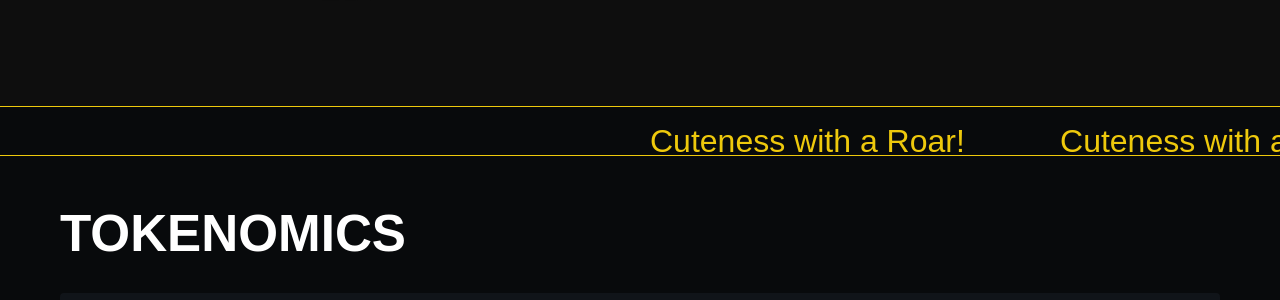
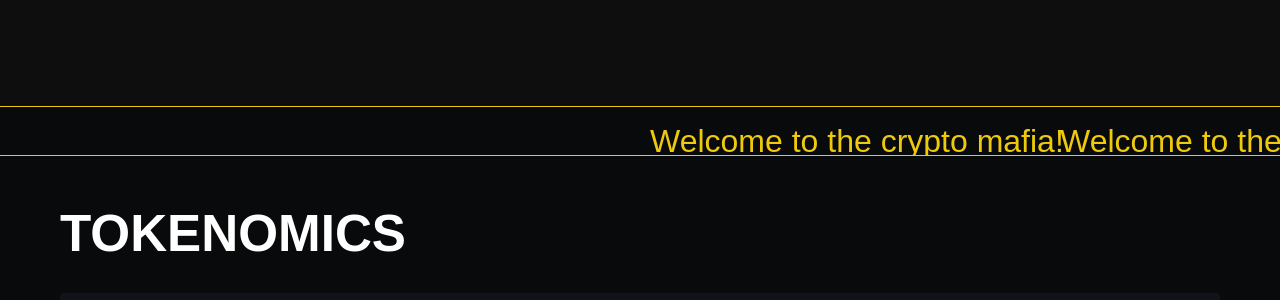
Before and after one commit to Beslan066/dogas, a plain HTML site: page index.html in a window 1280 px wide. Shown: the part 1638-1938 px from the top of the page. Drawn offline with Linux system fonts and the light colour scheme; a web font is replaced by a local one.

Commit message:
change carousel text

```diff
--- a/index.html
+++ b/index.html
@@ -89,12 +89,12 @@
 
      <div class="parent" style="border-bottom: 1px solid rgba(238,201,12,255); border-top: 1px solid rgba(238,201,12,255);">
         <div class="child">
-            <p>Cuteness with a Roar!</p>
-            <p>Cuteness with a Roar!</p>
-            <p>Cuteness with a Roar!</p>
-            <p>Cuteness with a Roar!</p>
-            <p>Cuteness with a Roar!</p>
-            <p>Cuteness with a Roar!</p>
+            <p>Welcome to the crypto mafia!</p>
+            <p>Welcome to the crypto mafia!</p>
+            <p>Welcome to the crypto mafia!</p>
+            <p>Welcome to the crypto mafia!</p>
+            <p>Welcome to the crypto mafia!</p>
+            <p>Welcome to the crypto mafia!</p>
 
         </div>
     </div>
```
